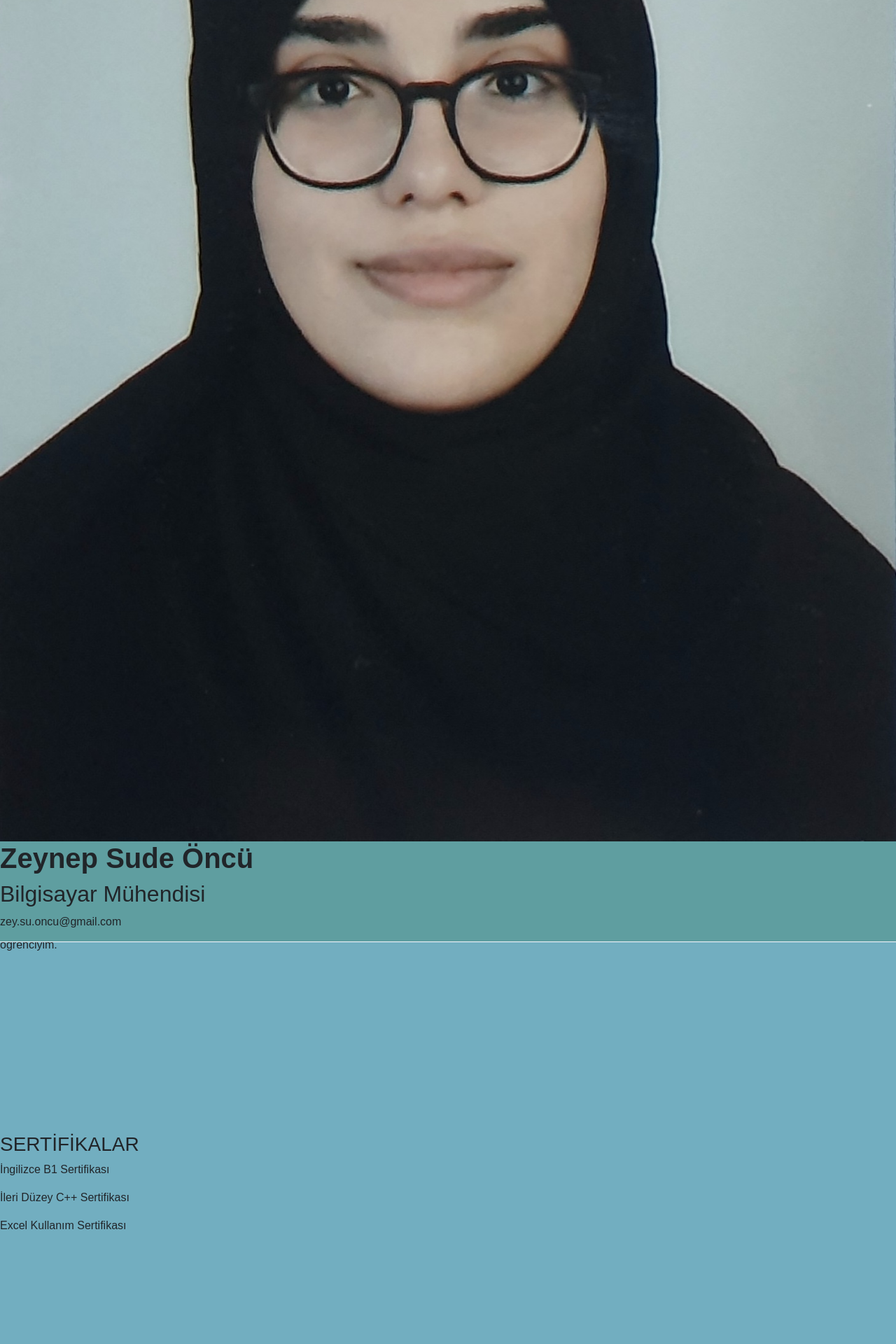
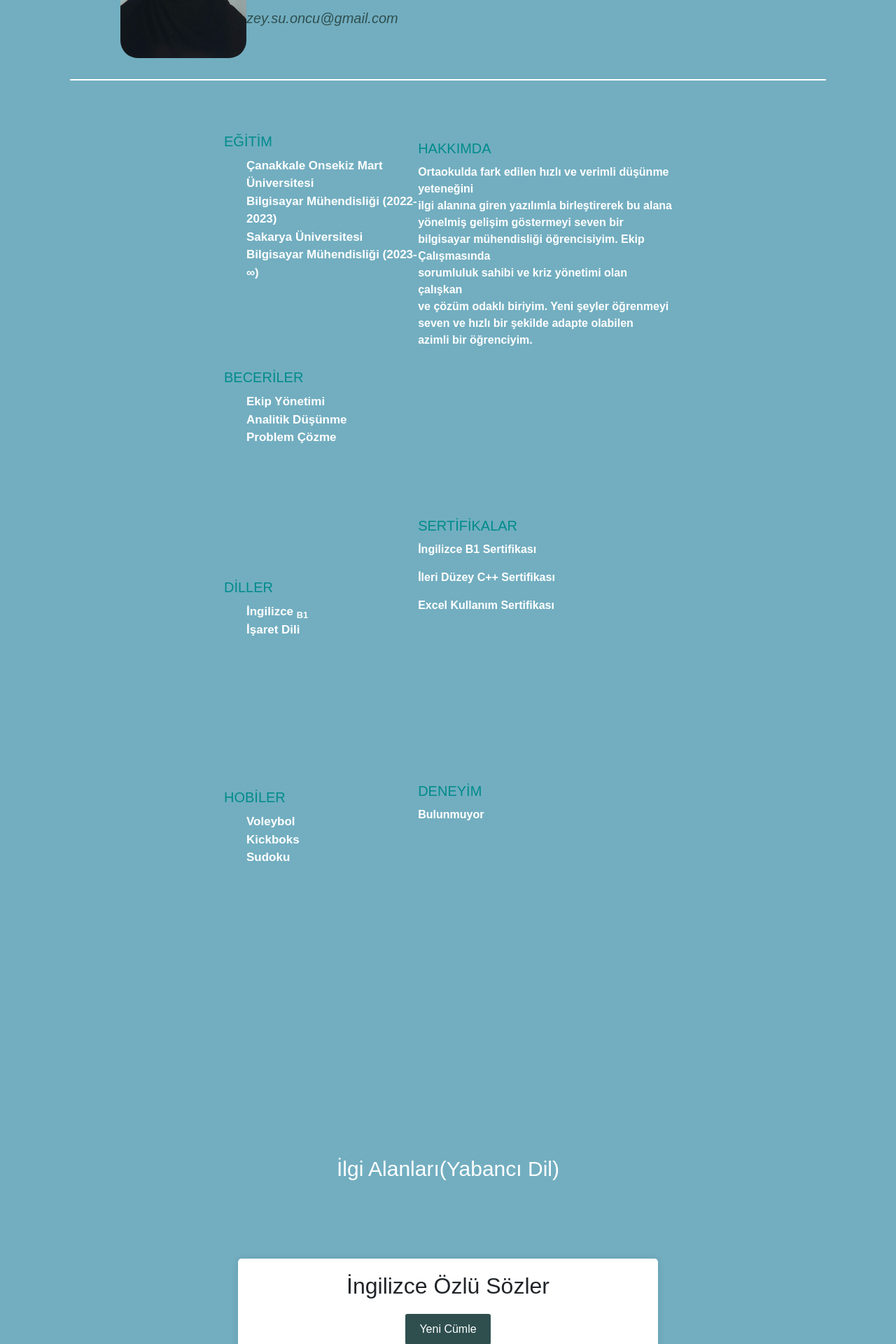
Before and after one commit to everonef/web_teknolojileri, a PHP site: page / in a window 1280 px wide. Shown: the part 4200-6120 px from the top of the page at 70% size. Run offline with PHP 8.4, Linux system fonts and the light colour scheme; lists and menus that the app fills with data are empty; some libraries are stand-ins or nearby versions.

Commit message:
sayfanın son hali
bütün detayların genel olarak bitmiş hali

```diff
--- a/proje/css/index.css
+++ b/proje/css/index.css
@@ -18,7 +18,7 @@ img{
 }
 
 section{
-    padding: 120px 0;
+    padding: 150px 0;
     background:rgb(114, 174, 192);
 }
 .section_title{
@@ -36,7 +36,7 @@ section{
 }
 
 /*--------------------------------------------------------------*/
-header{
+#bar{
     background:cadetblue;
     border-bottom: 1px solid ghostwhite;
     position: fixed;
@@ -142,15 +142,16 @@ header{
 
 .ebeveyn_tanitim{
     display: flex;
-    align-items: center;
-    width: 93%;
-    justify-content: space-between;
-    margin: 0 auto;
+    /*align-items: center;*/
+    width: 81%;
+    justify-content:space-between;
+    margin: 250px auto;
     margin-bottom: 30px;
+    margin-top: 50px;
 }
 .cocuk_tanitim{
-    flex-basis: 31%;
-    padding: 20px 40px;
+    flex-basis: 30%;
+    padding: 30px 40px;
     background: rgb(143, 200, 219);
 }
 .cocuk_tanitim h3{
@@ -160,9 +161,10 @@ header{
     text-align: center;
 }
 .cocuk_tanitim p{
-    font-size: 17px;
+    font-size: 18px;
     color:white;
     margin-bottom: 10px;
+    min-width: 275px;
     text-align: center;
 }
 
@@ -198,3 +200,164 @@ header{
     95%{left: -400%;}
 }
 /*--------------------------------------------------------------*/
+
+#cv header{
+    display: flex;
+    justify-content: space-between;
+    align-items: center;
+    width: 70%;
+    margin: 0 auto;
+    margin-bottom: 30px;
+    margin-top: 100px;
+    color: darkslategray;
+}
+#cv header img{
+    margin-left: -20px;
+    width: 180px;
+    height: 250px;
+    border-radius: 25px;
+
+}
+.divider {
+    border-top: 2px solid white;
+    margin:0  100px;
+}
+
+#cv header h2{
+    margin-right: 500px;
+    font-size: 30px;
+}
+#cv header p{
+    font-size: 20px;
+}
+.ebeveyn_cv{
+    display: flexbox;
+    justify-content: space-between;
+    align-items: center;
+    width: 50%;
+    margin: 0 auto;
+    color:white;
+}
+.cocuk_tanitim{
+    flex-basis: 11%;
+}
+.ebeveyn_cv h3{
+    font-size: 20px;
+    color:darkcyan;
+    margin-bottom: 10px;
+    margin-top: -75px;
+
+}
+.ebeveyn_cv ul{
+    font-size: 17px;
+    color:white;
+    margin-bottom: -100px;
+}
+#cv aside h3{
+    font-size: 20px;
+    color:darkcyan;
+    margin-bottom: 10px;
+}
+#cv aside p{
+    font-size: 17px;
+    color:white;
+
+}
+/*--------------------------------------------------------------*/
+.baslik_hakkimda{
+    display: flex;
+    padding: 20px 50px;
+    font-size: 18px;
+    color:white;
+    margin-bottom: 20px;
+    text-align: center;
+}
+.baslik_hakkimda img{
+    width: 150px;
+    height: 200px;
+}
+
+.baslik_hakkimda p{
+    display: flex;
+    justify-content: center;
+    align-items: center;
+    height: 200px;
+    margin-left: 50px;
+    margin-right: 50px;
+}
+.gelisme_hakkimda{
+    margin-inline-start: 40px;
+    margin-inline: 20px;
+    padding: 20px 50px;
+    font-size: 18px;
+    color:white;
+    margin-bottom: 20px;
+    text-align:left;
+}
+/*--------------------------------------------------------------*/
+
+#quote-container {
+    justify-content: center;
+    max-width: 600px;
+    padding: 20px;
+    background-color: #fff;
+    border-radius: 5px;
+    box-shadow: 0 0 10px rgba(0, 0, 0, 0.1);
+    text-align: center;
+    margin: 110px auto;
+}
+#quote {
+    font-size: 1.2em;
+    margin-bottom: 20px;
+}
+#new-quote-btn {
+    padding: 10px 20px;
+    background-color: darkslategray;
+    color: #fff;
+    border: none;
+    border-radius: 3px;
+    cursor: pointer;
+    transition: background-color 0.3s ease;
+}
+#new-quote-btn:hover {
+    background-color: darkslategray;
+}
+/*--------------------------------------------------------------*/
+
+form {
+    max-width: 500px;
+    margin: 0 auto;
+}
+label {
+    display: block;
+    margin-bottom: 10px;
+}
+input[type="text"]{
+    width: 100%;
+    padding: 8px;
+    margin-bottom: 15px;
+}
+input[type="submit"], input[type="reset"] {
+    padding: 10px 20px;
+    background-color:darkslategray;
+    color: #fff;
+    border: none;
+    border-radius: 3px;
+    cursor: pointer;
+}
+input[type="submit"]:hover, input[type="reset"]:hover {
+    background-color: darkslategray;
+}
+
+.error-message {
+    position: fixed;
+    top: 50%;
+    left: 50%;
+    transform: translate(-50%, -50%);
+    background-color: #ffcccc;
+    padding: 10px 20px;
+    border: 1px solid #ff0000;
+    border-radius: 5px;
+    z-index: 999;
+    display: none;
+}
--- a/proje/index.html
+++ b/proje/index.html
@@ -5,11 +5,12 @@
     <meta name="viewport" content="width=device-width, initial-scale=1.0">
     <link href="https://cdn.jsdelivr.net/npm/bootstap@5.3.0-alpha3/dist/css/bootstrap.min.css" rel="stylesheet">
     <script src="https://cdn.jsdelivr.net/npm/bootstap@5.3.0-alpha3/dist/js/bootstrap.bundle.min.js"></script>
+    <script src="https://cdn.jsdelivr.net/npm/vue@2"></script>
     <link rel="stylesheet" href="css/index.css">
     <title>Eskişehir</title>
 </head>
 <body>
-    <header>
+    <header id="bar">
         <div class="navbar">
             <div class="tema">
                 <h2><a href="#">Eskişehir</i></a>
@@ -21,8 +22,8 @@
                     <li><a href="#tanitim">Gezilecek Yerler</a></li>
                     <li><a href="#cv">CV</a></li>
                     <li><a href="#ilgi">İlgi Alanları</a></li>
+                    <li><a href="#hakkimda">Hakkımda</a></li>
                     <li><a href="#form">Form</a></li>
-                    <li><a href="#hakkimda">Hakkımda</a></li>
                 </ul>
         </div>
     </header>
@@ -110,44 +111,66 @@
         <div class="section_title">
             <h2>Özgeçmiş</h2>
         </div>
+
         <header>
             <img src="image/20240518_220950.jpg" alt="">
-            <h1> <b>Zeynep Sude Öncü</b></h1>
-            <h2>Bilgisayar Mühendisi</h2>
-            <p>zey.su.oncu@gmail.com</p>
+            <h2> <b>Zeynep Sude ÖNCÜ</b>
+                <p><br>Bilgisayar Mühendisi </p>
+                    <p><br><i>zey.su.oncu@gmail.com</i><br></p>
+            </h2>
+
         </header>
+        <div class="divider"></div>
+        <div class="ebeveyn_cv">
+            <table>
+                <tr>
+                    <th>
+                    <div class="cocuk_cv"></div>
                         <section>
                         <h3> EĞİTİM</h3>
-                <p>Çanakkale Onsekiz Mart Üniversitesi</p>
-                <p>Bilgisayar Mühendisliği (2022-2023)</p>
-                <p>Sakarya Üniversitesi</p>
-                <p>Bilgisayar Mühendisliği (2023- ∞)</p>
+                        <ul>
+                        <li>Çanakkale Onsekiz Mart Üniversitesi</li>
+                        <li>Bilgisayar Mühendisliği (2022-2023)</li>
+                        <li>Sakarya Üniversitesi</li>
+                        <li>Bilgisayar Mühendisliği (2023- ∞)</li>
+                        </ul>
                          </section>
+
                         <section>
                         <h3> BECERİLER</h3>
-                <p>Ekip Yönetimi</p>
-                <p>Analitik Düşünme</p>
-                <p>Problem Çözme</p>
+                        <ul>
+                        <li>Ekip Yönetimi</li>
+                        <li>Analitik Düşünme </li>
+                         <li>Problem Çözme</li>
+                        </ul>
                         </section>
+
                         <section>
                         <h3> DİLLER</h3>
-                <p>İngilizce</p><sub>B1</sub>
-                <p>İşaret Dili</p>
+                        <ul>
+                        <li>İngilizce <sub> B1</sub></li>
+                        <li>İşaret Dili </li>
+                        </ul>
                         </section>
+
                         <section>
                         <h3> HOBİLER</h3>
-                <p>Voleybol</p>
-                <p>Kickboks</p>
-                <p>Sudoku</p>
-                <p>Resim</p>
+                        <ul>
+                        <li>Voleybol</li>
+                        <li>Kickboks </li>
+                        <li>Sudoku</li>
+                        </ul>
                         </section>
-            <aside>
+        </div>
+            <div class="cocuk_cv">
+                    </th>
+            <th>
                 <section>
                     <h3>HAKKIMDA</h3>
-                    <p>Ortaokulda fark edilen hızlı ve verimli düşünme yeteneğini ilgi alanına giren yazılımla birleştirerek
-                        bu alana yönelmiş gelişim göstermeyi seven bir bilgisayar mühendisliği öğrencisiyim. Ekip Çalışmasında
-                        sorumluluk sahibi ve kriz yönetimi olan çalışkan ve çözüm odaklı biriyim. Yeni şeyler öğrenmeyi seven ve
-                        hızlı bir şekilde adapte olabilen azimli bir öğrenciyim.
+                    <p>Ortaokulda fark edilen hızlı ve verimli düşünme yeteneğini<br> ilgi alanına  giren yazılımla birleştirerek
+                        bu alana <br> yönelmiş gelişim göstermeyi seven bir <br> bilgisayar mühendisliği öğrencisiyim. Ekip Çalışmasında<br>
+                        sorumluluk sahibi  ve kriz yönetimi olan çalışkan <br> ve çözüm odaklı biriyim. Yeni şeyler öğrenmeyi <br>seven ve
+                        hızlı bir şekilde adapte olabilen <br> azimli bir öğrenciyim.
                     </p>
                 </section>
                 <section>
@@ -160,9 +183,152 @@
                     <h3>DENEYİM</h3>
                     <p>Bulunmuyor</p>
                 </section>
-            </aside>
-
+            </th>
+        </tr>
+        </table>
+        </div>
+        </div>
     </section>
     <!--------------------------------------------->
+    <section id="ilgi">
+        <div class="section_title">
+            <h2>İlgi Alanları(Yabancı Dil) </h2>
+        </div>
+        <div id="quote-container">
+            <h2>İngilizce Özlü Sözler</h2>
+            <p id="quote"></p>
+            <button id="new-quote-btn">Yeni Cümle </button>
+        </div>
+
+        <script>
+        document.addEventListener('DOMContentLoaded', getQuote);
+
+        const newQuoteBtn = document.getElementById('new-quote-btn');
+        newQuoteBtn.addEventListener('click', getQuote);
+
+        function getQuote() {
+            fetch('https://api.quotable.io/random?language=it') // Quotable API'den rastgele İtalyanca cümle al
+            .then(response => response.json())
+            .then(data => {
+                const quote = data.content; // Cümlenin metni
+                document.getElementById('quote').textContent = quote; // HTML içine ekle
+            })
+            .catch(error => {
+                console.error('Hata:', error);
+            });
+        }
+        </script>
+    </section>
+
+    <!--------------------------------------------->
+    <section id="hakkimda">
+        <div class="section_title">
+            <h2>HAKKIMDA</h2>
+        </div>
+        <div class="baslik_hakkimda">
+                <img src="image/IMG-20191220-WA0008.jpg" alt="">
+                <p> 2004 yılı Haziran ayının 18'ine gelen cuma günü Eskişehir merkezde dünyaya geldim. Ev hanımı bir anne ve serbest meslek
+                    çalışan bir babanın çocuğuyum. 2 kardeş olarak çocukluğum ablamla birlikte geçti. Ortaokulda
+                    resme olan yeteneğim nedeniyle bir kaç yarışmaya katılma durumum oldu ve yine ortaokulda dövüş sporlarını sevmem nedeniyle
+                    kick boksa başladım. Ancak liseye başlamamla bu serüvenim son buldu ve lisede voleybol oynamaya başladım.  Okul takımında önce
+                    pasör sonra pasör çaprazı mevkilerinde oynadım ve bu serüvenimde pandemi ile birlikte sonlanmak zorunda kaldı.
+                    </p>
+                <img src="image/biz.jpg" alt="">
+        </div>
+        <div class="gelisme_hakkimda">
+            <p>
+                Beyin yoran yabancı dizileri, aksiyon ve korku filmlerini, suç ve gizem romanlarını çok severim.
+                 İşte en sevdiğim bir kaç dizi, film, roman: <br> <br>
+            </p>
+
+            <ul>
+                <li> <a href="https://danbrown.com">https://danbrown.com</a></li>
+                <li> <a href="https://www.imdb.com/title/tt0460681/">https://www.imdb.com/title/tt0460681/</a></li>
+                <li> <a href="https://www.imdb.com/title/tt1475582/">https://www.imdb.com/title/tt1475582/</a></li>
+                <li> <a href="https://www.imdb.com/title/tt0167404/">https://www.imdb.com/title/tt0167404/</a></li>
+            </ul>
+        </div>
+    </section>
+    <!--------------------------------------------->
+    <section id="form">
+        <div id="app">
+        <div class="section_title">
+            <h2>FORM</h2>
+        </div>
+        <form action="submit.php" method="post" @submit.prevent="submitForm">
+            <label for="name">Ad Soyad:</label>
+            <input type="text" id="name" name="name" required>
+
+            <label for="email">Email:</label>
+            <input type="text" id="email" name="email" required>
+
+            <label>Bildiğiniz Yazılım Dilleri:</label>
+            <input type="checkbox" id="c++" name="language" value="C++">
+            <label for="c++">C++</label>
+            <input type="checkbox" id="python" name="language" value="Python">
+            <label for="python">Python</label>
+            <input type="checkbox" id="javascript" name="language" value="JavaScript">
+            <label for="javascript">JavaScript</label>
+            <label>
+                E-posta Aboneliği İstiyorum:
+                <input type="radio" id="subscribe1" name="subscribe" value="yes"> Yes
+                <input type="radio" id="subscribe2" name="subscribe" value="no">No
+            </label>
+
+            <input type="submit" value="Gönder">
+            <input type="reset" value="Temizle">
+        </form>
+        <div class="error-message" id="errorMessage">
+            <p>Lütfen tüm alanları doğru şekilde doldurun.</p>
+        </div>
+    </div>
+    </section>
+    <script>
+        new Vue({
+            el: '#app',
+            data: {
+                name: '',
+                email: '',
+                formSubmitted: false,
+                errors: []
+            },
+            methods: {
+                submitForm() {
+                    this.errors = [];
+                    this.formSubmitted = true;
+
+                    // Ad Soyad boş olup olmadığını kontrol et
+                    if (!this.name.trim()) {
+                        this.errors.push('Ad Soyad alanı boş olamaz.');
+                    }
+
+                    // E-posta geçerli bir e-posta adresi mi kontrol et
+                    const emailPattern = /^[^\s@]+@[^\s@]+\.[^\s@]+$/;
+                    if (!emailPattern.test(this.email)) {
+                        this.errors.push('Geçerli bir e-posta adresi girin.');
+                    }
+
+                    // Hata varsa formu gönderme ve hata mesajını gösterme
+                    if (this.errors.length > 0) {
+                        this.showErrorMessage();
+                    } else {
+                        // Formu gönderme işlemi burada gerçekleştirilebilir
+                        console.log('Form gönderildi.');
+                    }
+                },
+                showErrorMessage() {
+                    // Hata mesajını göster
+                    const errorMessage = document.getElementById('errorMessage');
+                    errorMessage.style.display = 'block';
+
+                    // 5 saniye sonra hata mesajını gizle
+                    setTimeout(() => {
+                        errorMessage.style.display = 'none';
+                    }, 5000);
+                }
+            }
+        });
+        </script>
+
 </body>
 </html>
```
Also changed, not shown: proje/submit.php (added, +11 -0 lines), proje/image/IMG-20191220-WA0008.jpg (added), proje/image/biz.jpg (added), proje/image/vol.jpg (added). Lines whose indentation alone changed are shown as unchanged.
